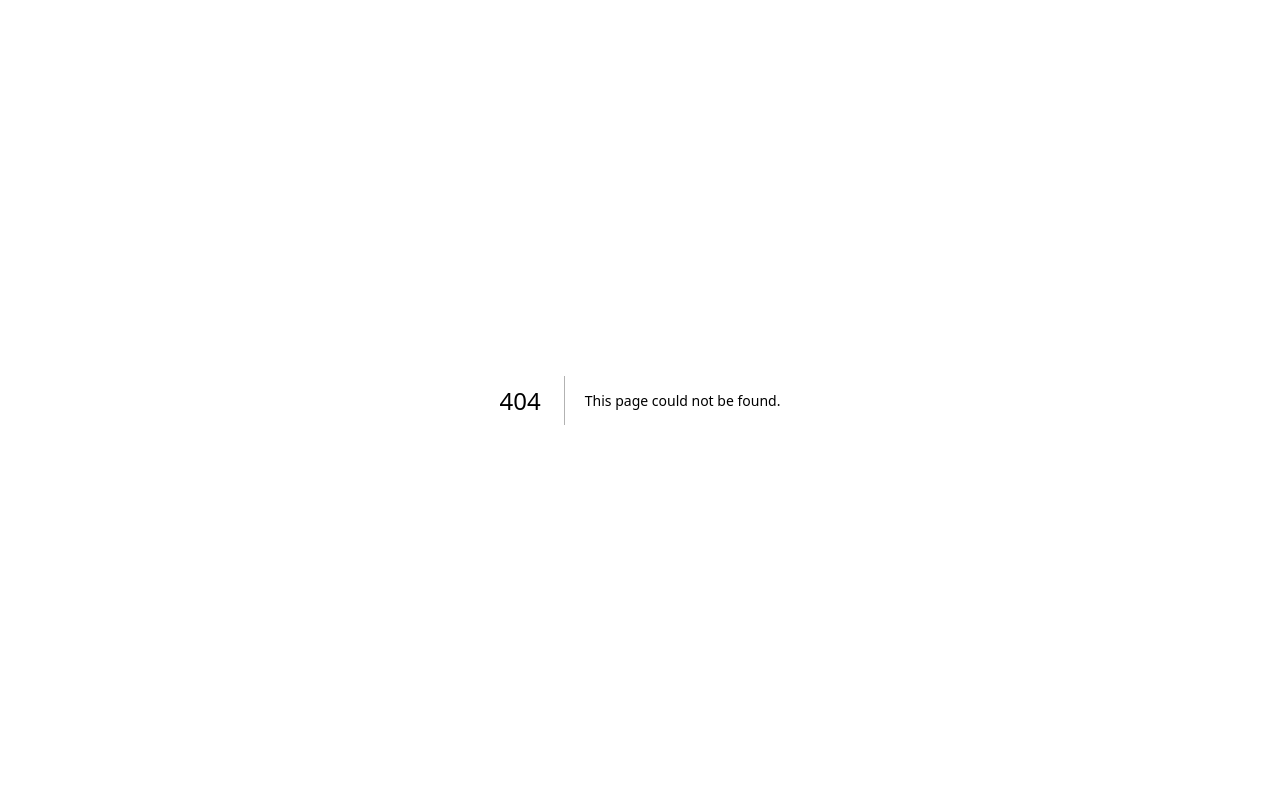
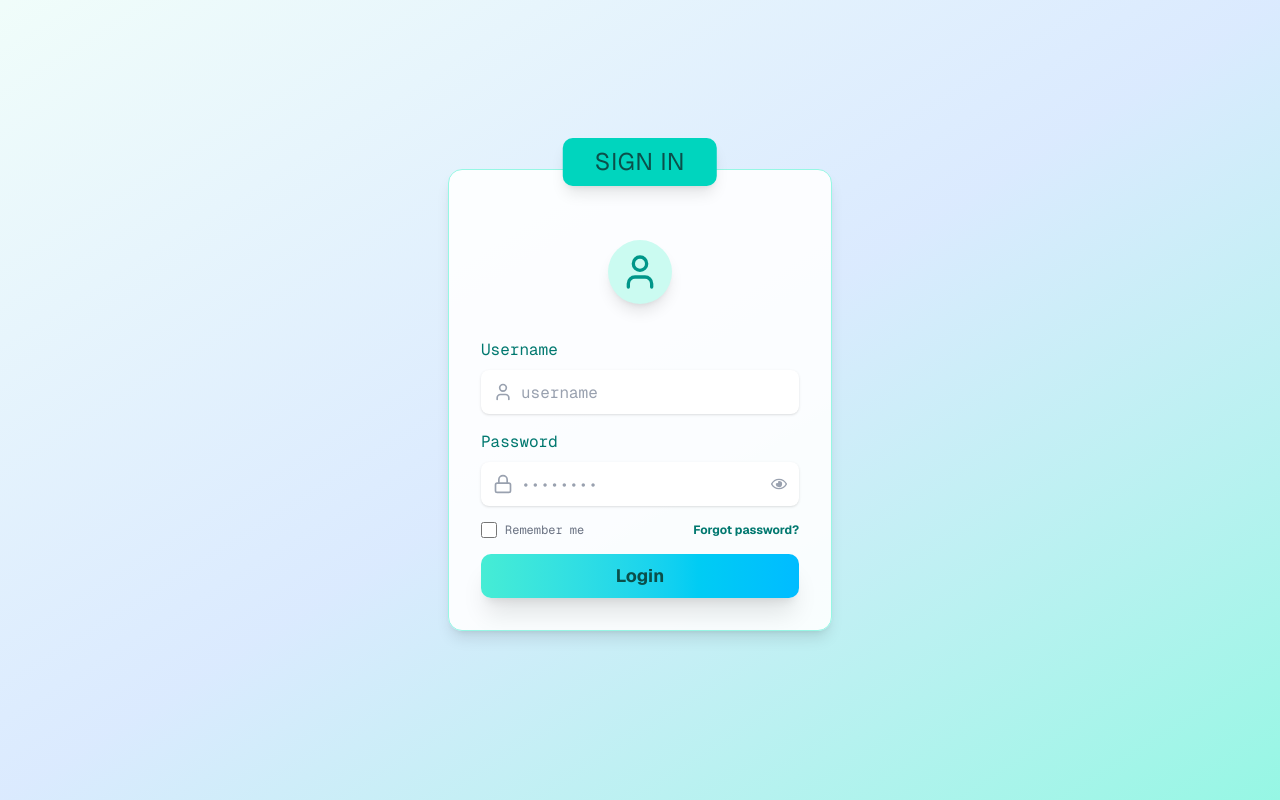
Before and after one commit to m-salauddin/Automated-University-Routing, a Next.js app in the folder Frontend/: page /login in a window 1280 px wide. Before the commit this address had no page. Built offline with nearby package versions, Linux system fonts and the light colour scheme.

Commit message:
login page added

```diff
--- /dev/null
+++ b/Frontend/src/app/login/page.tsx
@@ -0,0 +1,248 @@
+"use client";
+
+import { useState } from "react";
+import { useRouter } from "next/navigation";
+import { useForm } from "react-hook-form";
+import { zodResolver } from "@hookform/resolvers/zod";
+import * as z from "zod";
+import { motion } from "framer-motion";
+import { User, Lock } from "lucide-react";
+import clsx from "clsx";
+import { toast } from "sonner";
+import { FaRegEye, FaRegEyeSlash } from "react-icons/fa";
+
+const loginSchema = z.object({
+  username: z.string().min(3, "Username is required"),
+  password: z.string().min(6, "Password must be at least 6 characters"),
+});
+type LoginFormData = z.infer<typeof loginSchema>;
+
+export default function LoginPage() {
+  const router = useRouter();
+  const [showPassword, setShowPassword] = useState(false);
+  const [isLoading, setIsLoading] = useState(false);
+
+  const {
+    register,
+    handleSubmit,
+    formState: { errors },
+  } = useForm<LoginFormData>({
+    resolver: zodResolver(loginSchema),
+    mode: "onBlur",
+  });
+
+  const onSubmit = async (data: LoginFormData) => {
+    setIsLoading(true);
+
+    await new Promise((resolve) => setTimeout(resolve, 1200));
+
+    localStorage.setItem("isAuthenticated", "true");
+    localStorage.setItem("username", data.username);
+
+    setIsLoading(false);
+
+    toast.success("Login successful!", {
+      description: `Welcome back, ${data.username}`,
+      duration: 3000,
+    });
+
+    setTimeout(() => {
+      router.push("/dashboard");
+    }, 500);
+  };
+
+  const cardVariants = {
+    hidden: { scale: 0.96, opacity: 0, y: 16 },
+    visible: {
+      scale: 1,
+      opacity: 1,
+      y: 0,
+      transition: {
+        duration: 0.55,
+        ease: [0.42, 0, 0.58, 1] as [number, number, number, number],
+      },
+    },
+  };
+  const logoVariants = {
+    animate: { y: [0, -6, 0], transition: { duration: 2.2, repeat: Infinity } },
+  };
+  const errorVariant = {
+    hidden: { opacity: 0, y: -5 },
+    visible: { opacity: 1, y: 0, transition: { duration: 0.3 } },
+  };
+
+  return (
+    <div
+      className={clsx(
+        "min-h-screen flex items-center justify-center",
+        "bg-linear-to-br from-teal-50 via-blue-100 to-teal-200",
+        "dark:bg-linear-to-br dark:from-gray-900 dark:via-slate-900 dark:to-teal-900",
+        "transition-all relative"
+      )}
+    >
+      <motion.div
+        initial="hidden"
+        animate="visible"
+        variants={cardVariants}
+        className={clsx(
+          "relative w-full max-w-sm flex flex-col items-center rounded-xl p-8 pt-14",
+          "bg-white/90 border border-teal-200 text-zinc-800 shadow-lg",
+          "dark:bg-slate-900 dark:border-slate-800 dark:text-gray-100",
+          "shadow-2xl"
+        )}
+      >
+        <div
+          className={clsx(
+            "absolute -top-8 left-1/2 -translate-x-1/2 px-8 py-2 rounded-lg font-script text-2xl text-center tracking-wide shadow-lg",
+            "bg-teal-400 text-teal-900",
+            "dark:bg-teal-600 dark:text-white"
+          )}
+        >
+          SIGN IN
+        </div>
+        <motion.div
+          className="mt-5 mb-5"
+          variants={logoVariants}
+          animate="animate"
+        >
+          <div
+            className={clsx(
+              "w-16 h-16 rounded-full flex items-center justify-center shadow-lg",
+              "bg-teal-100 text-teal-600",
+              "dark:bg-slate-800 dark:text-teal-400"
+            )}
+          >
+            <User className="w-10 h-10" />
+          </div>
+        </motion.div>
+        <form
+          className="w-full space-y-4 mt-2 font-sans"
+          onSubmit={handleSubmit(onSubmit)}
+        >
+          <div>
+            <label
+              className={clsx(
+                "font-mono text-md",
+                "text-teal-700 dark:text-teal-200"
+              )}
+              htmlFor="username"
+            >
+              Username
+            </label>
+            <div className="relative mt-1">
+              <input
+                id="username"
+                type="text"
+                placeholder="username"
+                autoComplete="username"
+                {...register("username")}
+                className={clsx(
+                  "pl-10 h-11 rounded-md mt-1 shadow-sm font-mono w-full outline-none",
+                  "bg-white text-gray-800 placeholder:text-gray-400 border-teal-200",
+                  "dark:bg-slate-800 dark:text-gray-100 dark:placeholder:text-gray-400 dark:border-slate-700"
+                )}
+              />
+              <User className="absolute left-3 top-4 w-5 h-5 text-gray-400 pointer-events-none" />
+            </div>
+            {errors.username && (
+              <motion.p
+                className="text-rose-500 text-xs mt-1 ml-1 mb-0 font-semibold font-sans"
+                initial="hidden"
+                animate="visible"
+                variants={errorVariant}
+              >
+                {errors.username.message}
+              </motion.p>
+            )}
+          </div>
+          <div>
+            <label
+              className={clsx(
+                "font-mono text-md",
+                "text-teal-700 dark:text-teal-200"
+              )}
+              htmlFor="password"
+            >
+              Password
+            </label>
+            <div className="relative mt-1">
+              <input
+                id="password"
+                type={showPassword ? "text" : "password"}
+                placeholder="••••••••"
+                autoComplete="current-password"
+                {...register("password")}
+                className={clsx(
+                  "pl-10 pr-10 h-11 rounded-md mt-1 shadow-sm font-mono w-full outline-none",
+                  "bg-white text-gray-800 placeholder:text-gray-400 border-teal-200",
+                  "dark:bg-slate-800 dark:text-gray-100 dark:placeholder:text-gray-400 dark:border-slate-700"
+                )}
+              />
+              <Lock className="absolute left-3 top-4 w-5 h-5 text-gray-400 pointer-events-none" />
+              <button
+                type="button"
+                className="absolute right-3 top-4.5 cursor-pointer text-gray-400 hover:text-teal-600 transition"
+                onClick={() => setShowPassword((v) => !v)}
+                tabIndex={-1}
+                aria-label={showPassword ? "Hide password" : "Show password"}
+              >
+                {showPassword ? <FaRegEyeSlash /> : <FaRegEye />}
+              </button>
+            </div>
+            {errors.password && (
+              <motion.p
+                className="text-rose-500 text-xs mt-1 ml-1 mb-0 font-semibold font-sans"
+                initial="hidden"
+                animate="visible"
+                variants={errorVariant}
+              >
+                {errors.password.message}
+              </motion.p>
+            )}
+          </div>
+          <div className="flex items-center justify-between mt-1">
+            <label className="flex items-center gap-2 font-mono">
+              <input type="checkbox" className="w-4 h-4 accent-teal-400" />
+              <span
+                className={clsx("text-xs", "text-gray-500 dark:text-gray-400")}
+              >
+                Remember me
+              </span>
+            </label>
+            <a
+              href="#"
+              className={clsx(
+                "text-xs font-script font-bold transition-colors",
+                "text-teal-700 hover:text-sky-700",
+                "dark:text-sky-400 dark:hover:text-teal-200"
+              )}
+            >
+              Forgot password?
+            </a>
+          </div>
+          <motion.button
+            whileTap={{ scale: 0.98 }}
+            disabled={isLoading}
+            type="submit"
+            className={clsx(
+              "w-full h-11 mt-2 font-script cursor-pointer font-bold text-lg rounded-lg transition-all shadow-xl flex items-center justify-center",
+              "bg-linear-to-r from-teal-300 to-sky-400 text-teal-900 hover:from-teal-400 hover:to-sky-500",
+              "dark:bg-linear-to-r transition-colors duration-150  dark:from-teal-600 dark:to-sky-700 dark:text-white dark:hover:from-teal-800 dark:hover:to-sky-900",
+              isLoading && "opacity-60 cursor-not-allowed"
+            )}
+          >
+            {isLoading ? (
+              <motion.span
+                className="inline-block w-6 h-6 border-2 border-white border-t-transparent rounded-full animate-spin"
+                animate={{ rotate: 360 }}
+                transition={{ repeat: Infinity, duration: 1, ease: "linear" }}
+              />
+            ) : (
+              "Login"
+            )}
+          </motion.button>
+        </form>
+      </motion.div>
+    </div>
+  );
+}
```
